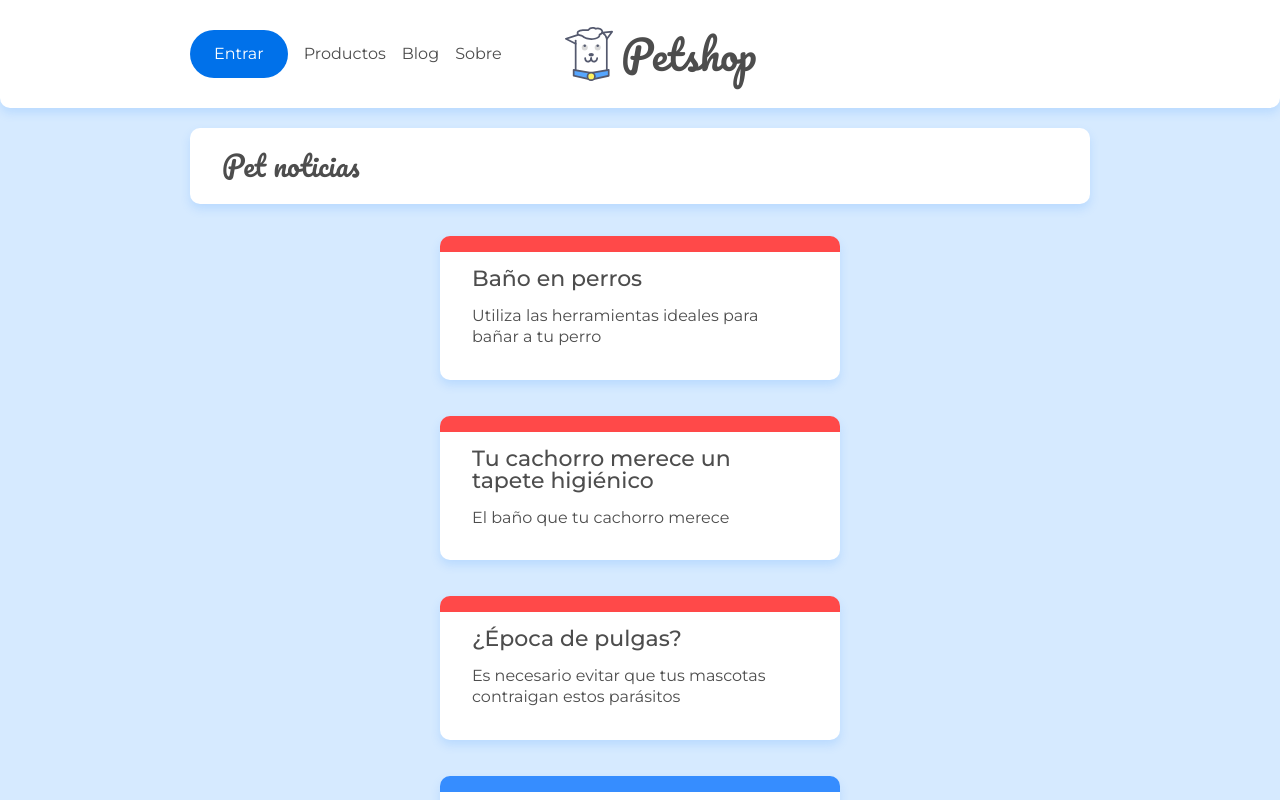
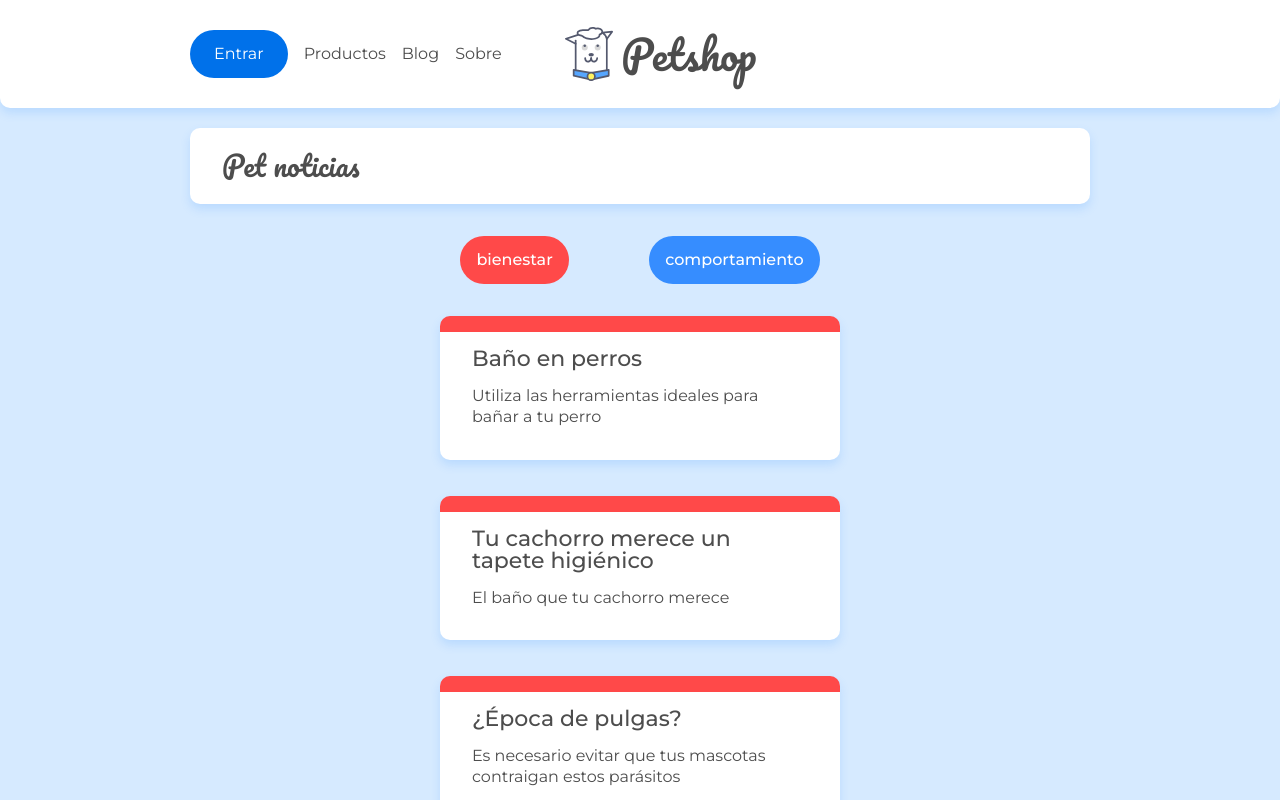
Before and after one commit to miguel-bolanos/React-Router-Navegacion-SPA-proyecto-alura, a React (Create React App) app: page / in a window 1280 px wide. Shown: the top 800 px of the page. Built offline with nearby package versions, Linux system fonts and the light colour scheme; data requests are answered from the project's data file.

Commit message:
se agrego la lista de categorias en el cual son dos botones y se compartio en el elemento Home

```diff
--- /dev/null
+++ b/src/components/ListCategories.jsx
@@ -0,0 +1,29 @@
+import { useState, useEffect } from 'react'
+import { Link } from "react-router-dom"
+import { buscar } from "../api/api";
+import "../assets/css/blog.css"
+
+const ListCategories = () => {
+
+    const [categories, setCategories] = useState([])
+
+    useEffect(() => {
+        buscar(`/categorias`, setCategories)
+    }, [])
+
+    return (
+        <ul className="category-list container flex">
+            {
+                categories.map(category => (
+                    <Link to={`/categoria/${category.id}`} key={category.id}>
+                        <li className={`category-list__category category-list__category--${category.id}`}>
+                            {category.nombre}
+                        </li>
+                    </Link>
+                ))
+            }
+        </ul>
+    )
+}
+
+export default ListCategories;
--- a/src/pages/Home.jsx
+++ b/src/pages/Home.jsx
@@ -1,11 +1,15 @@
 import ListPosts from "../components/ListPosts"
+import ListCategories from "../components/ListCategories"
+
 
 const Home = () => {
   return (
     <main>
       <div className="container">
         <h2 className="title-page">Pet noticias</h2>
+        <ListCategories/>
         <ListPosts url={'/posts'}/>
+
       </div>
     </main>
   )
```
